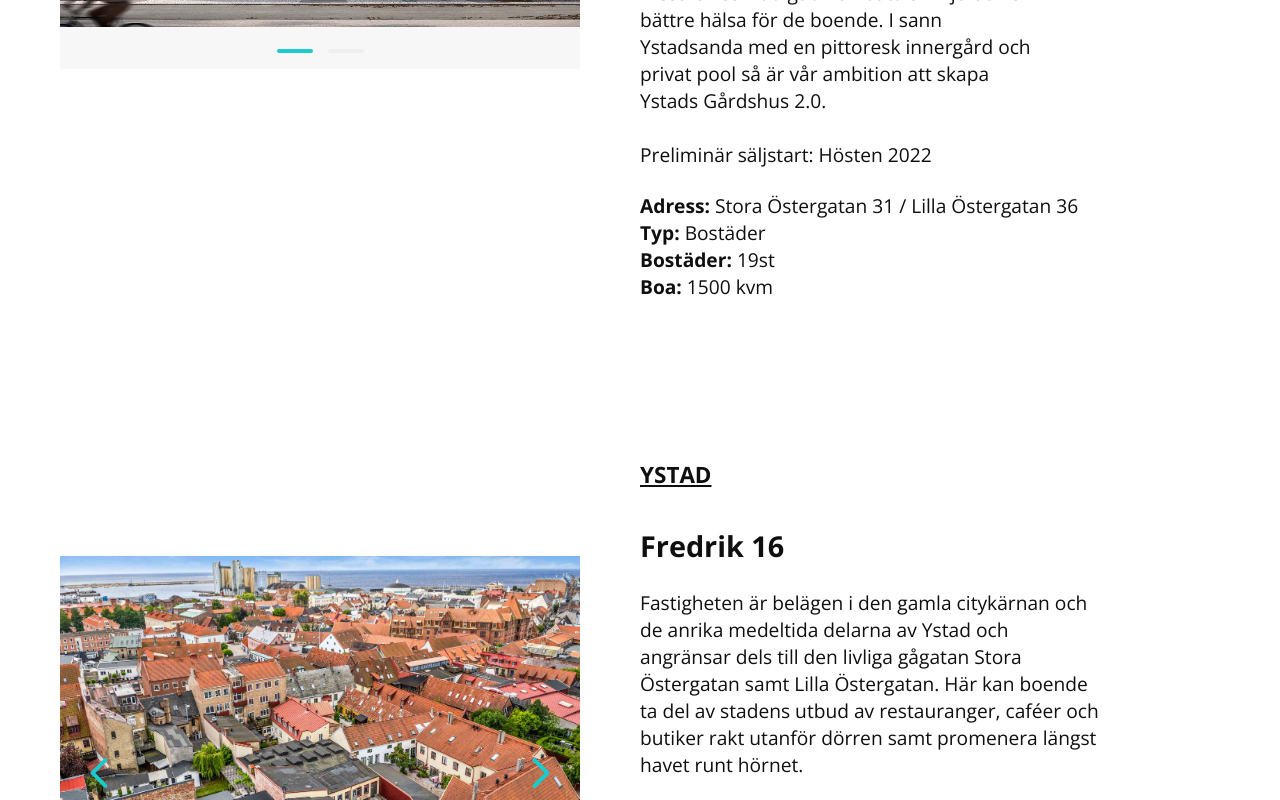
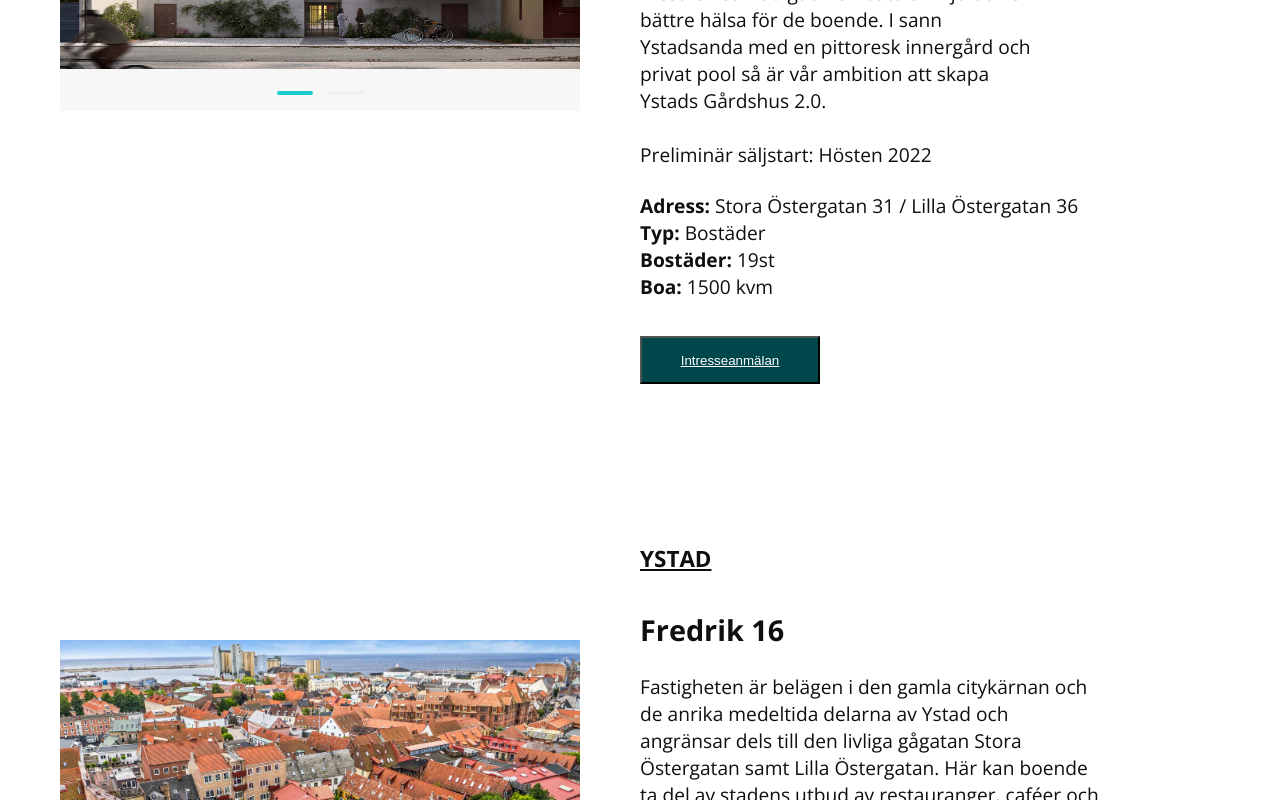
Before and after one commit to hop-technology/timotuz_website, a Next.js app: page /properties in a window 1280 px wide. Shown: the part 1462-2262 px from the top of the page. Built offline with nearby package versions, Linux system fonts and the light colour scheme.

Commit message:
adds button for redirect to customers project page

```diff
--- a/components/PropertiesCards.jsx
+++ b/components/PropertiesCards.jsx
@@ -57,6 +57,17 @@ const PropertiesCards = () => {
               <p>
                 <b>Boa: </b>
                 {property.boa}
+              </p>
+            ) : (
+              ''
+            )}
+            {property.button ? (
+              <p>
+                <button>
+                  <a href='https://www.brfaurora.nu' target='_blank'>
+                    <p>{property.button}</p>
+                  </a>
+                </button>
               </p>
             ) : (
               ''
--- a/public/properties_dynamic.js
+++ b/public/properties_dynamic.js
@@ -31,6 +31,7 @@ const properties_dynamic = [
     type: 'Bostäder',
     housing: '19st',
     boa: '1500 kvm',
+    button: 'Intresseanmälan',
     images: [
       {
         id: 1,
@@ -58,7 +59,7 @@ const properties_dynamic = [
     loa: '1155 kvm',
     parking: 'Parkeringsplats (16st)',
     foradling:
-      'Lokalerna på innegården kommer rivas och ombildas till ca 30-35 bostäder med levande innergårdar.',
+      'Lokalerna på innegården kommer rivas och ombildas till 19 bostäder och en levande innergård.',
     images: [
       {
         id: 1,
@@ -87,7 +88,7 @@ const properties_dynamic = [
     district: 'Malmö / Limhamn',
     name: 'Strutsen 25',
     description:
-      'Fastigheten är belägen på centrala läge i de pittoreska “gamla” delarna av Limhamn på en lugn återvändsgata ett par minuters promenadavstånd från havet och ett stenkast från Limhamns centrum med restauranger, matbutiker och caféer.',
+      'Fastigheten är belägen på centralt läge i de pittoreska “gamla” delarna av Limhamn på en lugn återvändsgata ett par minuters promenadavstånd från havet och ett stenkast från Limhamns centrum med restauranger, matbutiker och caféer.',
     address: 'Västra Bernadottesgatan 30, Limhamn ',
     type: 'Bostäder',
     housing: '13',
--- a/sass/components/_propertiesCards.scss
+++ b/sass/components/_propertiesCards.scss
@@ -41,6 +41,7 @@
 
       @include respond(tab-port) {
         margin: 0rem;
+        margin-bottom: 2rem;
       }
     }
 
@@ -61,6 +62,22 @@
         margin: 0rem;
       }
     }
+
+    button {
+      margin-top: 3rem;
+      height: 4rem;
+      width: 15rem;
+      background-color: $color-primary;
+      color: $color-text-light;
+
+      a {
+        color: inherit;
+      }
+
+      p {
+        margin: 0;
+      }
+    }
   }
 
   &__info {
--- a/styles/style.css
+++ b/styles/style.css
@@ -444,6 +444,7 @@ body {
 @media only screen and (max-width: 56.25em) {
   .properties-cards__text h2 {
     margin: 0rem;
+    margin-bottom: 2rem;
   }
 }
 .properties-cards__text h3 {
@@ -463,6 +464,19 @@ body {
   .properties-cards__text p {
     margin: 0rem;
   }
+}
+.properties-cards__text button {
+  margin-top: 3rem;
+  height: 4rem;
+  width: 15rem;
+  background-color: #00474c;
+  color: #ffffff;
+}
+.properties-cards__text button a {
+  color: inherit;
+}
+.properties-cards__text button p {
+  margin: 0;
 }
 .properties-cards__info {
   margin-top: 2rem;
```
Also changed, not shown: 1 other file (tests, documents, lock files or other folders).
